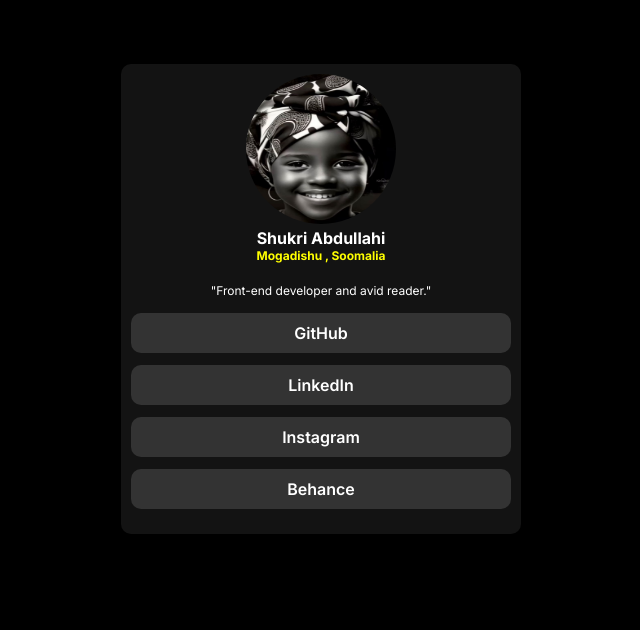
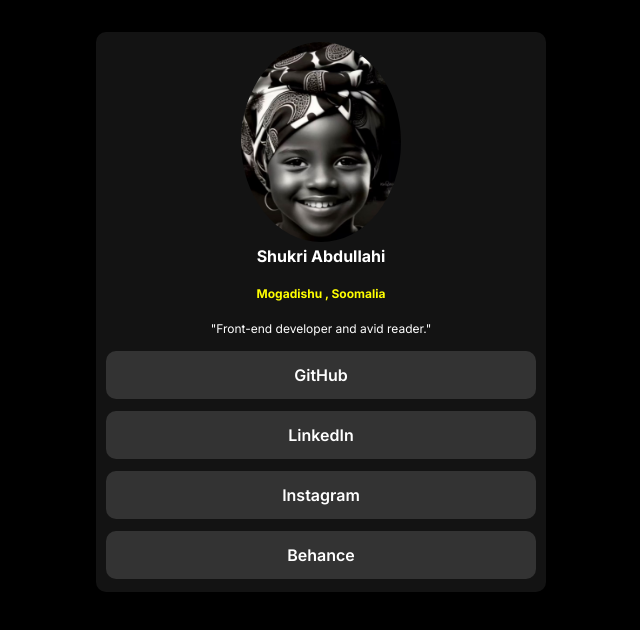
Before and after one commit to shukriAbdul/social-link-profile, a plain HTML site: page index.html in a window 1280 px wide. Shown: the whole page, without its empty margins (319-959 px from the left). Drawn offline with Linux system fonts and the light colour scheme.

Commit message:
i changed

```diff
--- a/index.html
+++ b/index.html
@@ -13,8 +13,8 @@
 <body>
 <div class="container">
   <!-- <div class="img_part"> -->
-   <img src="images/img2.jpeg" >
-    <h1>Shukri Abdullahi</h1>
+   <img src="images/img2.jpeg" ><br>
+    <h1>Shukri Abdullahi</h1><br>
     <h4>Mogadishu , Soomalia</h4><br>
     <p>"Front-end developer and avid reader."</p>
   <!-- </div> -->
--- a/style.css
+++ b/style.css
@@ -15,23 +15,23 @@ body{
  display: flex;
    align-items: center;
    justify-content: center;
-   margin-top: 4rem;
+   margin-top: 2rem;
 }
 .container{
 
-    width: 400px;
-    height: 470px;
+    width: 450px;
+    height: 560px;
 
     text-align: center;
     border-radius: 10px;
     background-color: rgb(19, 19, 19);
     padding: 10px;
-    padding-bottom: 5px;
+    padding-bottom: 12px;
 }
 .container img{
     border-radius: 50%;
-    width: 150px;
-    height: 150px;
+    width: 160px;
+    height: 200px;
      background-size: cover;
 }
 .container h1{
@@ -52,7 +52,7 @@ body{
     width: 100%;
     border-radius: 10px;
     background-color: hsl(0, 0%, 20%);
-    padding: 10px;
+    padding: 14px;
     color: hsl(0, 0%, 100%);
     margin-bottom: 12px;
     /* border: 0; */
```
